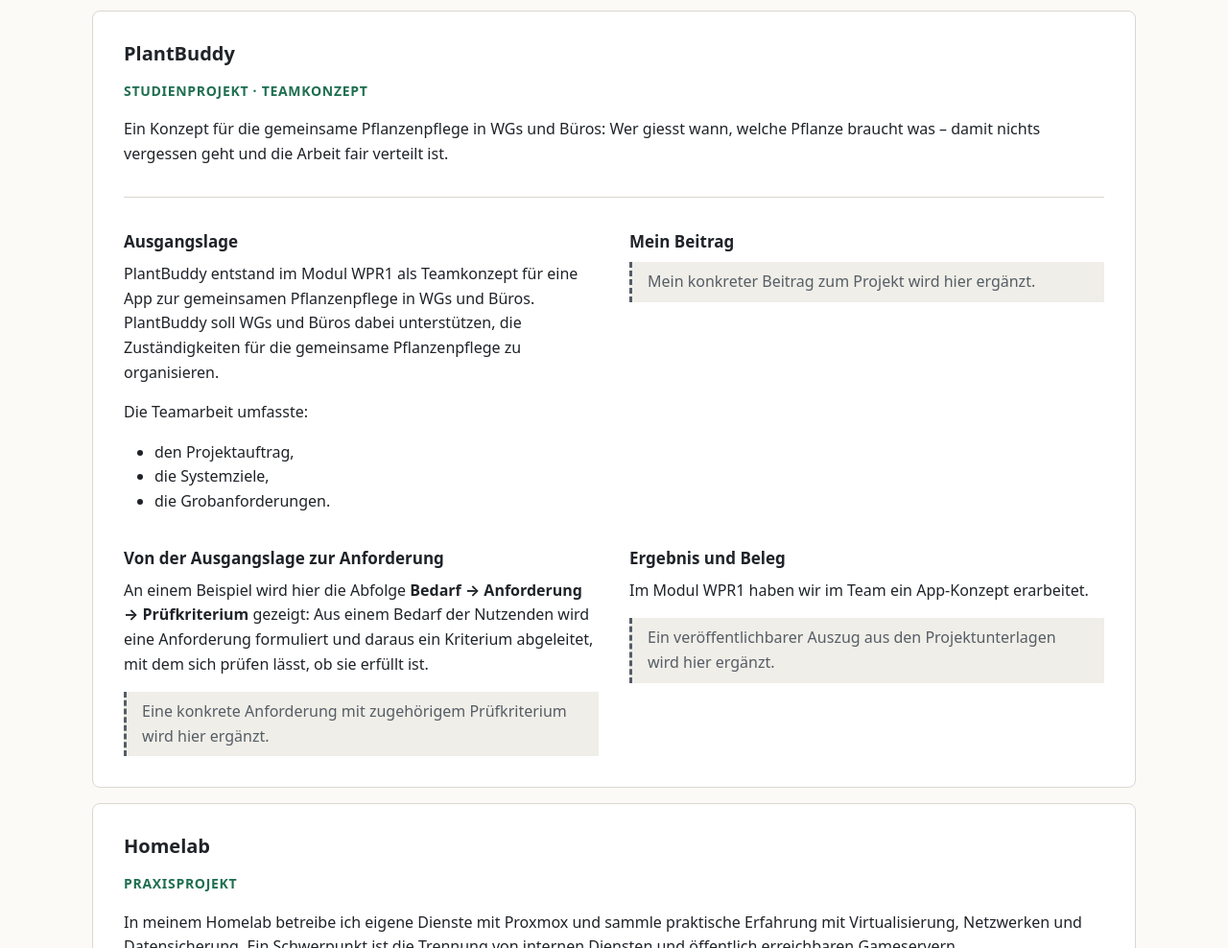
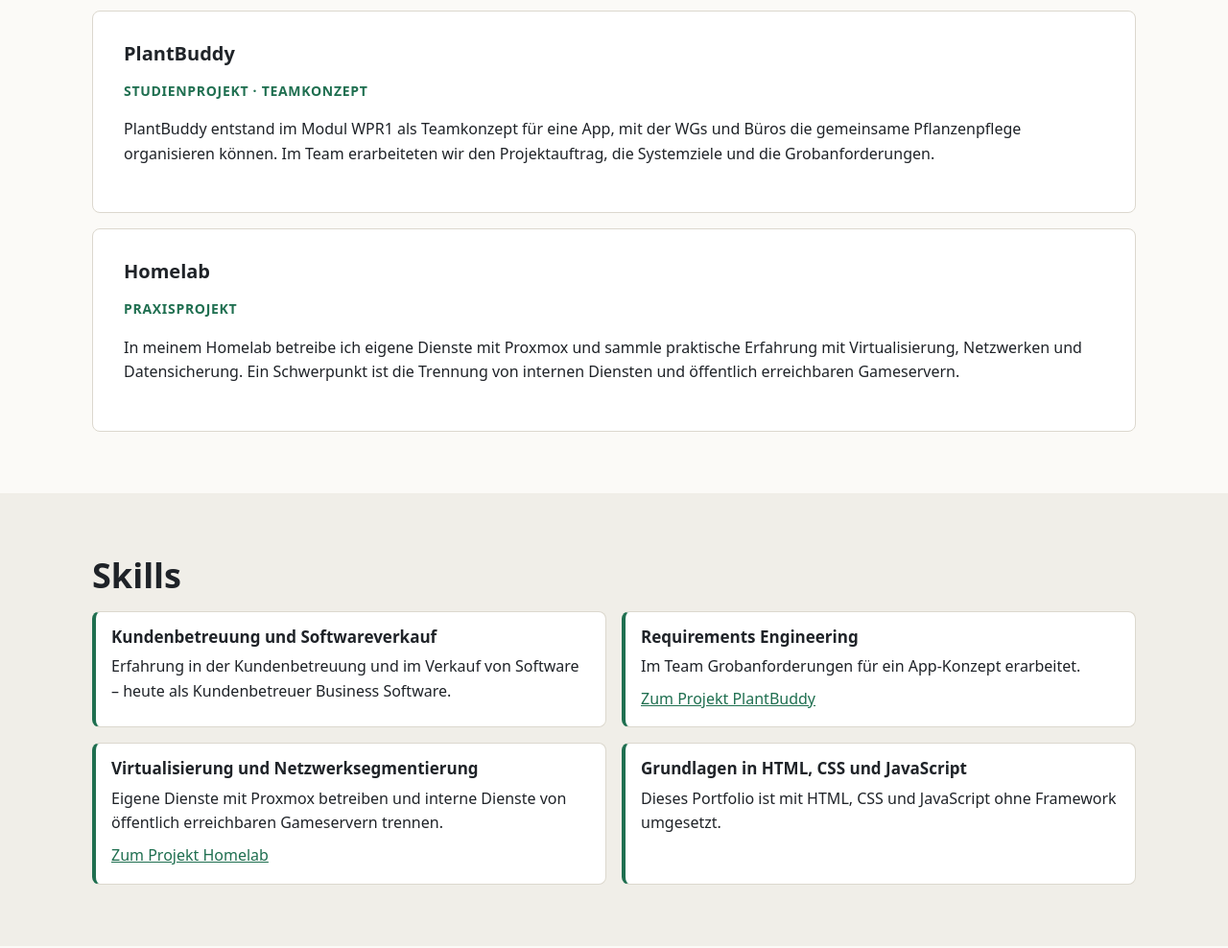
Before and after one commit to titoa123/portfolio-page, a plain HTML site: page index.html in a window 1280 px wide. Shown: the part 660-1648 px from the top of the page at 96% size. Drawn offline with Linux system fonts and the light colour scheme.

Commit message:
refactor: simplify PlantBuddy project overview
Co-Authored-By: Claude Opus 5.5 <noreply@anthropic.com>

```diff
--- a/css/styles.css
+++ b/css/styles.css
@@ -268,39 +268,6 @@ main:focus {
   color: var(--color-accent);
 }
 
-/* Fallbeispiel innerhalb einer Projektkarte */
-.case-grid {
-  display: grid;
-  grid-template-columns: 1fr;
-  gap: var(--space-l);
-  margin-top: var(--space-l);
-  padding-top: var(--space-l);
-  border-top: 1px solid var(--color-border);
-}
-
-.case-step h4 {
-  margin: 0 0 var(--space-s);
-  font-size: 1.0625rem;
-}
-
-.case-step p:last-child,
-.case-step ul:last-child {
-  margin-bottom: 0;
-}
-
-.case-step ul {
-  margin: 0 0 var(--space-m);
-  padding-left: var(--space-l);
-}
-
-/* Platzhalter: normaler Text, klar als offen erkennbar */
-.placeholder {
-  padding: var(--space-s) var(--space-m);
-  border-left: 3px dashed var(--color-muted);
-  background: var(--color-bg-alt);
-  color: var(--color-muted);
-}
-
 /* Skills: mobil untereinander, ab 48rem zweispaltig */
 .skill-list {
   display: grid;
@@ -379,14 +346,4 @@ main:focus {
   .card-case {
     grid-column: 1 / -1;
   }
-
-  .case-grid {
-    grid-template-columns: repeat(2, 1fr);
-  }
 }
-
-@media (min-width: 64rem) {
-  .case-step {
-    max-width: 38rem;
-  }
-}
--- a/index.html
+++ b/index.html
@@ -60,48 +60,10 @@
             <h3 id="plantbuddy-title">PlantBuddy</h3>
             <p class="card-tag">Studienprojekt · Teamkonzept</p>
             <p>
-              Ein Konzept für die gemeinsame Pflanzenpflege in WGs und Büros: Wer giesst wann,
-              welche Pflanze braucht was – damit nichts vergessen geht und die Arbeit fair verteilt ist.
+              PlantBuddy entstand im Modul WPR1 als Teamkonzept für eine App, mit der WGs und Büros
+              die gemeinsame Pflanzenpflege organisieren können. Im Team erarbeiteten wir den
+              Projektauftrag, die Systemziele und die Grobanforderungen.
             </p>
-
-            <div class="case-grid">
-              <section class="case-step" aria-labelledby="plantbuddy-ausgangslage">
-                <h4 id="plantbuddy-ausgangslage">Ausgangslage</h4>
-                <p>
-                  PlantBuddy entstand im Modul WPR1 als Teamkonzept für eine App zur gemeinsamen
-                  Pflanzenpflege in WGs und Büros. PlantBuddy soll WGs und Büros dabei unterstützen,
-                  die Zuständigkeiten für die gemeinsame Pflanzenpflege zu organisieren.
-                </p>
-                <p>Die Teamarbeit umfasste:</p>
-                <ul>
-                  <li>den Projektauftrag,</li>
-                  <li>die Systemziele,</li>
-                  <li>die Grobanforderungen.</li>
-                </ul>
-              </section>
-
-              <section class="case-step" aria-labelledby="plantbuddy-beitrag">
-                <h4 id="plantbuddy-beitrag">Mein Beitrag</h4>
-                <p class="placeholder">Mein konkreter Beitrag zum Projekt wird hier ergänzt.</p>
-              </section>
-
-              <section class="case-step" aria-labelledby="plantbuddy-anforderung">
-                <h4 id="plantbuddy-anforderung">Von der Ausgangslage zur Anforderung</h4>
-                <p>
-                  An einem Beispiel wird hier die Abfolge
-                  <strong>Bedarf → Anforderung → Prüfkriterium</strong> gezeigt: Aus einem Bedarf der
-                  Nutzenden wird eine Anforderung formuliert und daraus ein Kriterium abgeleitet,
-                  mit dem sich prüfen lässt, ob sie erfüllt ist.
-                </p>
-                <p class="placeholder">Eine konkrete Anforderung mit zugehörigem Prüfkriterium wird hier ergänzt.</p>
-              </section>
-
-              <section class="case-step" aria-labelledby="plantbuddy-ergebnis">
-                <h4 id="plantbuddy-ergebnis">Ergebnis und Beleg</h4>
-                <p>Im Modul WPR1 haben wir im Team ein App-Konzept erarbeitet.</p>
-                <p class="placeholder">Ein veröffentlichbarer Auszug aus den Projektunterlagen wird hier ergänzt.</p>
-              </section>
-            </div>
           </article>
           <article id="homelab" class="card card-case" data-category="praxis" aria-labelledby="homelab-title">
             <h3 id="homelab-title">Homelab</h3>
```
Also changed, not shown: 1 other file.
